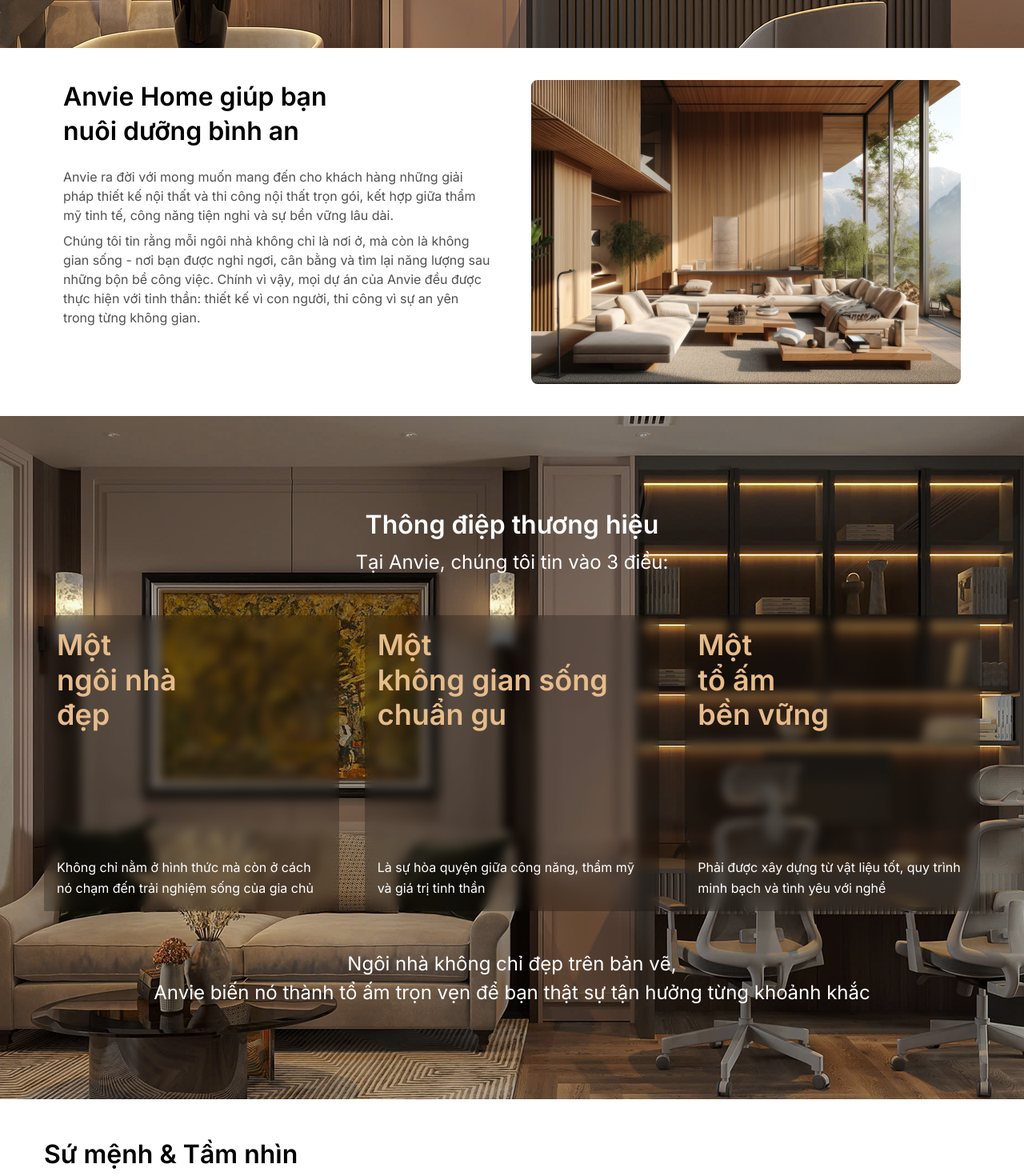
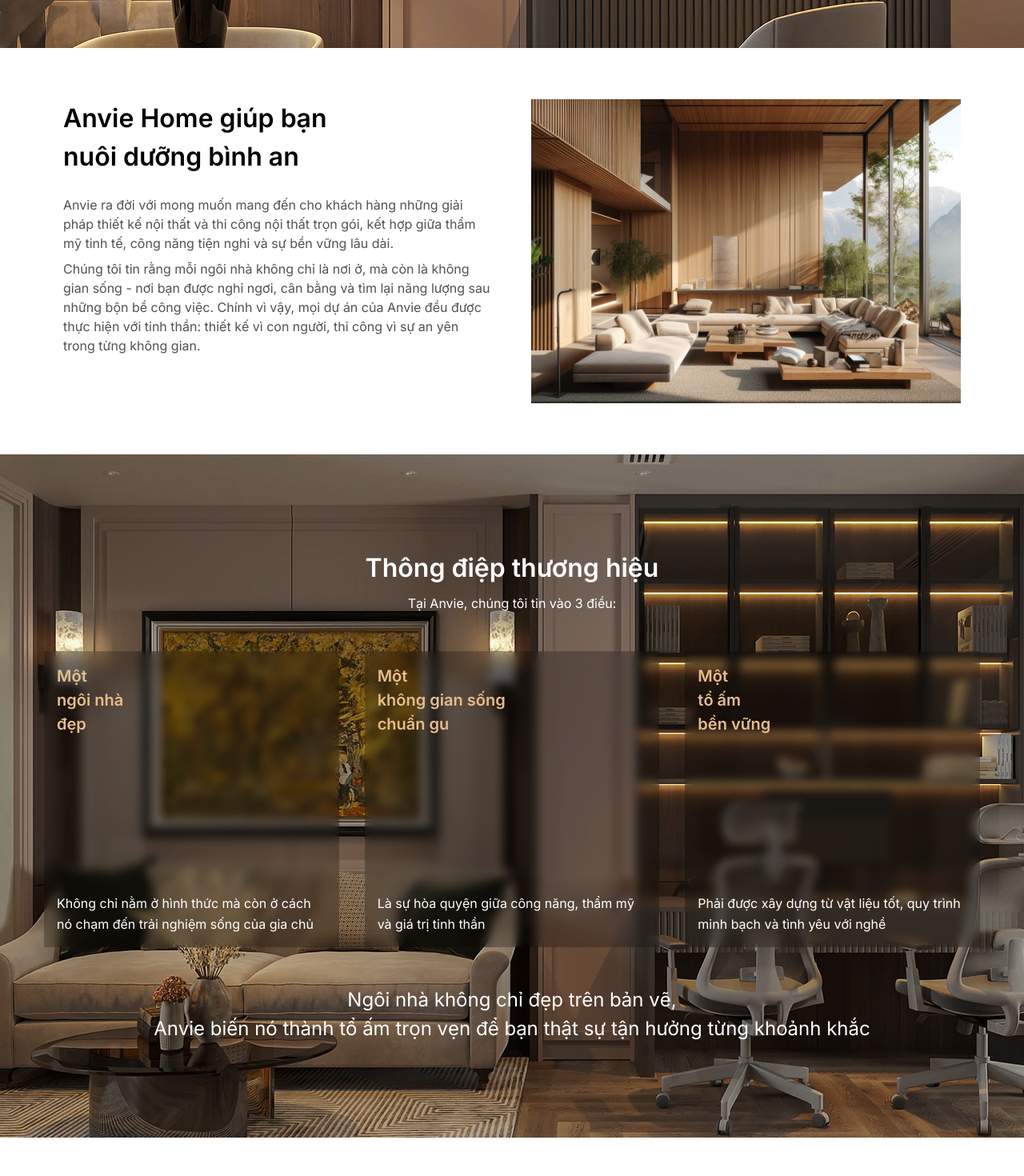
Before and after one commit to tranvangiang171197-cyber/anvie, a Next.js app: page /an-vi-an-yen in a window 1280 px wide. Shown: the part 400-1870 px from the top of the page at 80% size. Built offline with nearby package versions, Linux system fonts and the light colour scheme.

Commit message:
add responsive anvi

```diff
--- a/src/app/an-vi-an-yen/page.tsx
+++ b/src/app/an-vi-an-yen/page.tsx
@@ -82,30 +82,30 @@
           style={{ backgroundImage: `url(${hero.image})` }}
         />
         <div className="relative z-10 flex min-h-[300px] md:min-h-[460px] flex-col items-center justify-center gap-4 md:gap-6 text-center px-6 py-12 md:py-20">
-          <h1 className="font-bold text-2xl md:text-4xl leading-tight lg:text-[56px] px-4">
+          <h1 className="font-bold text-[32px] leading-tight md:text-[56px] px-4 mt-8 md:mt-0">
             {hero.title}
           </h1>
-          <p className="max-w-3xl text-sm md:text-base text-white lg:text-[20px] font-normal italic px-4">
+          <p className="max-w-3xl text-base text-white md:text-[20px] font-normal italic px-4">
             "{hero.quote}" - {hero.author}
           </p>
         </div>
       </section>
 
       {/* Anvie Home giúp bạn nuôi dưỡng bình an */}
-      <section className="max-w-[1170px] mx-auto px-6 py-8 md:py-10">
+      <section className="max-w-[1170px] mx-auto px-6 py-8 md:py-16">
         <div className="grid gap-8 md:gap-12 md:grid-cols-2 items-start">
           <div className="flex items-start gap-4 md:gap-6 justify-start flex-col">
-            <h2 className="font-sans text-xl md:text-2xl lg:text-[32px] font-semibold text-black">
+            <h2 className="font-sans text-[24px] md:text-[32px] font-semibold text-black">
               Anvie Home giúp bạn <br className="hidden md:block" /> nuôi dưỡng bình an
             </h2>
-            <div className="space-y-2 text-sm md:text-base text-[#515151] leading-normal">
+            <div className="space-y-2 text-base text-[#515151] leading-normal">
               <p>
               Anvie ra đời với mong muốn mang đến cho khách hàng những giải pháp thiết kế nội thất và thi công nội thất trọn gói, kết hợp giữa thẩm mỹ tinh tế, công năng tiện nghi và sự bền vững lâu dài.              </p>
               <p>
               Chúng tôi tin rằng mỗi ngôi nhà không chỉ là nơi ở, mà còn là không gian sống - nơi bạn được nghỉ ngơi, cân bằng và tìm lại năng lượng sau những bộn bề công việc. Chính vì vậy, mọi dự án của Anvie đều được thực hiện với tinh thần: thiết kế vì con người, thi công vì sự an yên trong từng không gian.              </p>
             </div>
           </div>
-          <div className="relative h-[250px] md:h-[380px] overflow-hidden rounded-lg">
+          <div className="relative h-[250px] md:h-[380px] overflow-hidden">
             <Image
               src="/anvi/about.png"
               alt="Anvie Home"
@@ -124,35 +124,35 @@
         />
         <div className="relative z-10 max-w-[1170px] w-full h-full">
           <div className="text-center mb-8 md:mb-12">
-            <h2 className="text-xl md:text-2xl lg:text-[32px] font-semibold mb-2">
+            <h2 className="text-[24px] md:text-[32px] font-semibold mb-2">
               Thông điệp thương hiệu
             </h2>
-            <p className="text-base md:text-lg lg:text-[24px] text-white leading-normal font-normal">Tại Anvie, chúng tôi tin vào 3 điều:</p>
+            <p className="text-base mdtext-[24px] text-white leading-normal font-normal">Tại Anvie, chúng tôi tin vào 3 điều:</p>
           </div>
           <div className="grid gap-4 md:gap-8 grid-cols-1 md:grid-cols-2 lg:grid-cols-3">
             {brandMessages.map((message, index) => (
-              <div key={index} className="text-left space-y-4 min-h-[300px] md:min-h-[370px] flex flex-col items-center justify-between bg-black/24 backdrop-blur-[6px] p-4">
-                <h3 className="text-2xl md:text-3xl lg:text-[36px] w-full text-left font-semibold text-[#E6BC8B]">
+              <div key={index} className="text-left space-y-4 min-h-[210px] md:min-h-[370px] flex flex-col items-center justify-between bg-black/24 backdrop-blur-[6px] p-4">
+                <h3 className="text-[20px] mdtext-[36px] w-full text-left font-semibold text-[#E6BC8B]">
                   {message.title} <br />
                   {message.title_2} <br />
                   {message.title_3}
                 </h3>
-                <p className="text-sm md:text-base text-white leading-relaxed">
+                <p className="text-base text-white leading-relaxed">
                   {message.description}
                 </p>
               </div>
             ))}
           </div>
-          <p className="text-center mt-8 md:mt-12 text-base md:text-lg lg:text-[24px] text-white leading-normal font-normal px-4">
+          <p className="text-center mt-8 md:mt-12 text-base md:text-[24px] text-white leading-normal font-normal px-4">
             Ngôi nhà không chỉ đẹp trên bản vẽ, <br className="hidden md:block" /> Anvie biến nó thành tổ ấm trọn vẹn để bạn thật sự tận hưởng từng khoảnh khắc
           </p>
         </div>
       </section>
 
       {/* Sứ mệnh & Tầm nhìn */}
-      <section className="max-w-[1170px] mx-auto  py-8 md:py-12 w-full">
+      <section className="max-w-[1170px] mx-auto  py-8 md:py-12 w-full px-4 md:px-0">
         <div className="space-y-3">
-          <h3 className="font-sans text-xl md:text-2xl lg:text-[32px] font-semibold text-black">
+          <h3 className="text-center md:text-left text-[24px] md:text-[32px] font-semibold text-black">
           Sứ mệnh & Tầm nhìn
           </h3>
 
@@ -161,7 +161,7 @@
           {scenarioCards.map((card) => (
             <div
               key={card.title_1}
-              className="overflow-hidden rounded-lg"
+              className="overflow-hidden "
             >
               <div
                 className="min-h-[300px] md:min-h-[400px] bg-cover bg-center flex flex-col justify-between"
```
